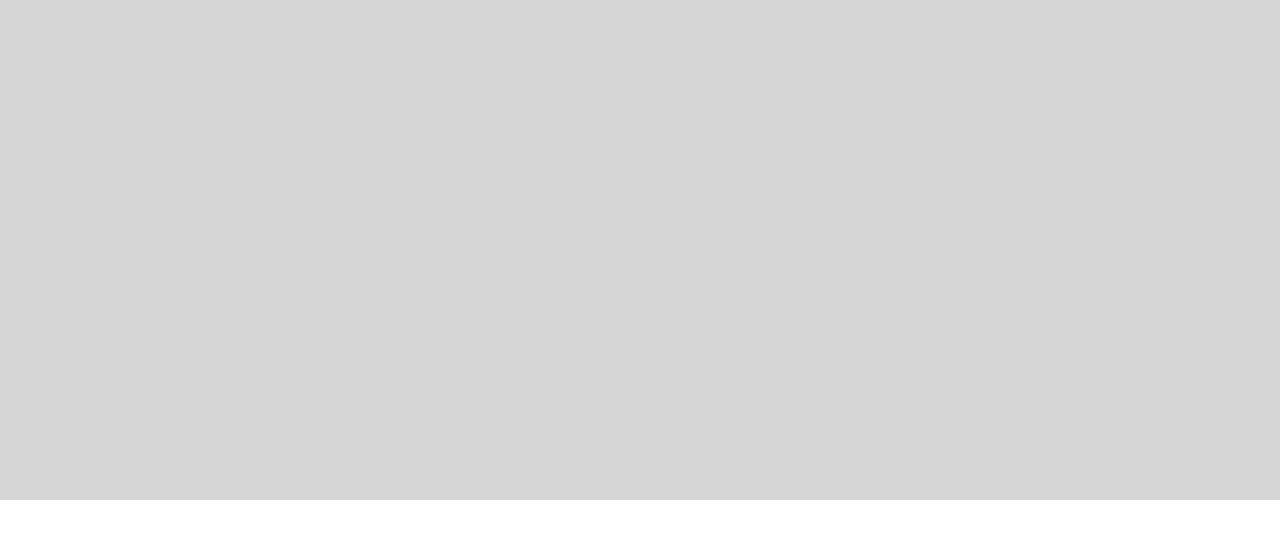
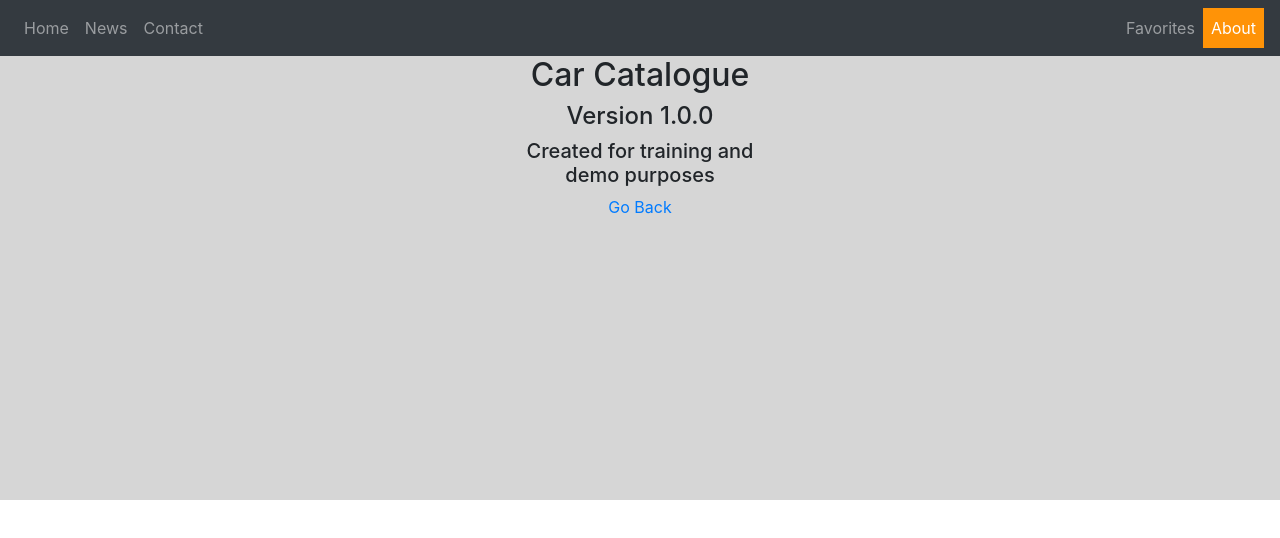
Before and after one commit to senichek/cars-catalogue, an Angular app: page /about in a window 1280 px wide. Before the commit this address led to /. Shown: the top 538 px of the page. Built offline with nearby package versions, Linux system fonts and the light colour scheme.

Commit message:
'About' page was added

```diff
--- /dev/null
+++ b/src/app/components/about/about.component.html
@@ -0,0 +1,8 @@
+<app-top-bar></app-top-bar>
+
+<div class="aboutComp">
+  <h2>Car Catalogue</h2>
+  <h4>Version 1.0.0</h4>
+  <h5>Created for training and demo purposes</h5>
+  <a routerLink="/">Go Back</a>
+</div>
--- /dev/null
+++ b/src/app/components/about/about.component.ts
@@ -0,0 +1,15 @@
+import { Component, OnInit } from '@angular/core';
+
+@Component({
+  selector: 'app-about',
+  templateUrl: './about.component.html',
+  styleUrls: ['./about.component.css']
+})
+export class AboutComponent implements OnInit {
+
+  constructor() { }
+
+  ngOnInit(): void {
+  }
+
+}
--- a/src/app/components/favorites-list/favorites-list.component.html
+++ b/src/app/components/favorites-list/favorites-list.component.html
@@ -1,4 +1,4 @@
-<app-top-bar></app-top-bar>
+<!-- <app-top-bar></app-top-bar>
 <div class="car-gallery-container">
   <div class="gallery" *ngFor="let car of favCars">
     <a target="_blank" href="{{ car.image }}">
@@ -22,3 +22,31 @@
     </div>
   </div>
 </div>
+ -->
+
+ <app-top-bar></app-top-bar>
+<div class="car-gallery-container">
+  <div class="gallery" *ngFor="let car of favCars">
+
+    <a target="_blank" href="{{ car.image }}">
+      <img src="{{ car.image }}" alt="Cinque Terre" width="600" height="400" />
+    </a>
+    <div class="desc">
+      <p>
+        Model: {{ car.model }} <br />
+        Color: {{ car.color }} <br />
+        Transmission: {{ car.transmission }} <br />
+        Production date: {{ car.productionDate.substr(0, 10) }} <br />
+        Description: {{ car.description }} <br />
+        <br />
+        <fa-icon
+          class="addFav"
+          (click)="deleteCarFromFavorites(car)"
+          [ngStyle]="{ color: 'red' }"
+          [icon]="faTimes"
+        ></fa-icon>
+      </p>
+    </div>
+  </div>
+  <p *ngIf="favCars.length == 0">Nothing has been added here so far.</p>
+</div>
--- a/src/app/components/top-bar/top-bar.component.html
+++ b/src/app/components/top-bar/top-bar.component.html
@@ -2,7 +2,7 @@
   <div class="navbar-collapse collapse w-100 order-1 order-md-0 dual-collapse2">
     <ul class="navbar-nav mr-auto">
       <li class="nav-item">
-        <a class="nav-link" href="#">Home</a>
+        <a class="nav-link" routerLink="">Home</a>
       </li>
       <li class="nav-item">
         <a class="nav-link" href="#">News</a>
@@ -10,7 +10,7 @@
       <li class="nav-item">
         <a class="nav-link" href="#">Contact</a>
       </li>
-      <div *ngIf="router.url != '/favorites'" style="display: flex">
+      <div *ngIf="router.url == '/'" style="display: flex">
         <li class="nav-item">
           <button
             style="margin-right: 20px; margin-left: 15px"
@@ -37,7 +37,7 @@
         <a class="nav-link" routerLink="/favorites">Favorites</a>
       </li>
       <li class="nav-item active">
-        <a class="nav-link" style="background-color: rgb(255, 147, 7)" href="#"
+        <a class="nav-link" style="background-color: rgb(255, 147, 7)" routerLink="/about"
           >About</a
         >
       </li>
--- a/src/styles.css
+++ b/src/styles.css
@@ -7,10 +7,10 @@
   /* column-count: 5; */ /* Masonry */
   /* column-gap: 1px; */
   /* border: 3px solid rgb(90, 156, 63); */
-display: flex;
-margin: 1px;
-flex-wrap: wrap;
-justify-content: center;
+  display: flex;
+  margin: 1px;
+  flex-wrap: wrap;
+  justify-content: center;
 }
 
 div.gallery {
@@ -18,7 +18,6 @@ div.gallery {
   margin: 2px;
   border: 1px solid #ccc;
   width: 19.7%;
-
 }
 
 div.gallery:hover {
@@ -54,10 +53,18 @@ div.desc {
   padding-top: 10px;
 }
 
-label, input {
+label,
+input {
   display: block;
 }
 
 label {
   margin-bottom: 10px;
 }
+
+.aboutComp {
+  justify-content: center;
+  text-align: center;
+  width: 20%;
+  margin-left: 40%;
+}
```
Also changed, not shown: src/app/app.module.ts (+5 -2 lines), src/app/components/about/about.component.css (added), 1 other file (tests, documents, lock files or other folders).
